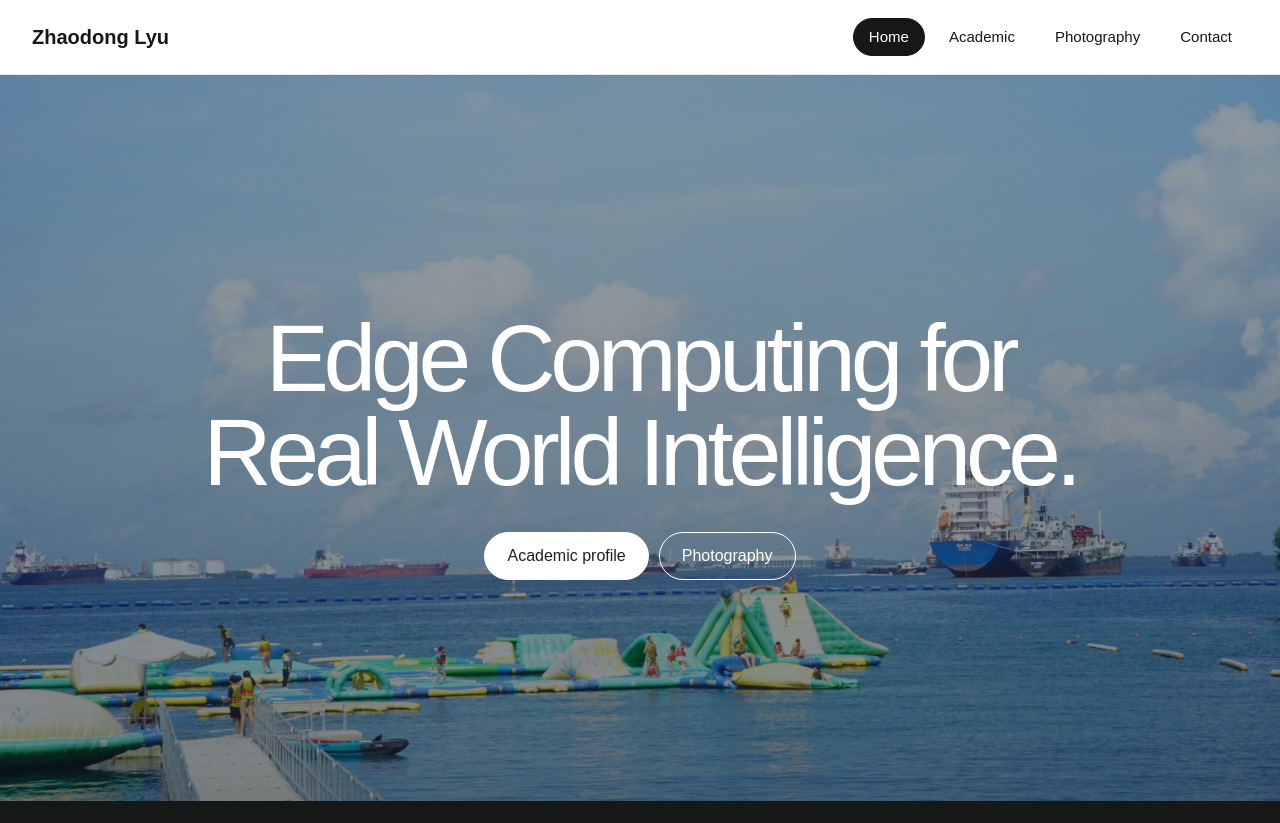
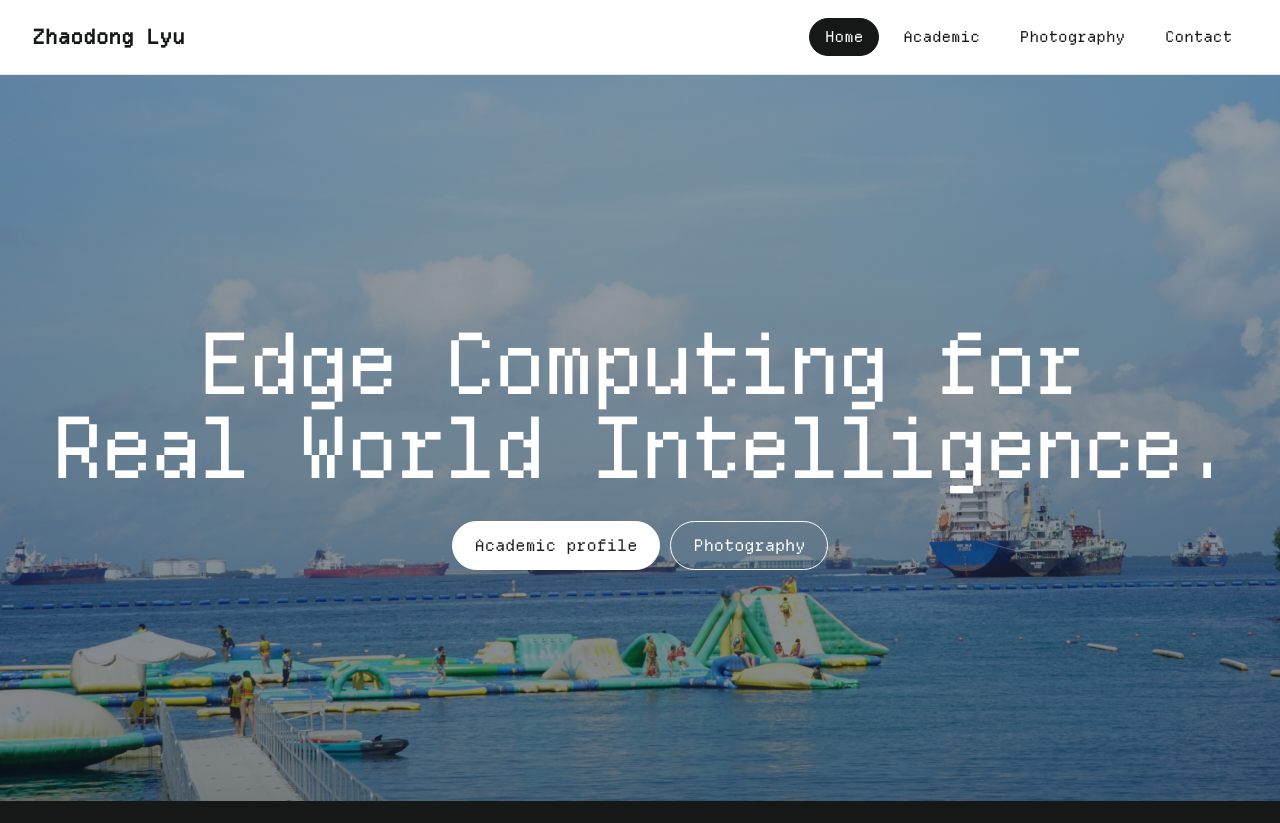
Before and after one commit to ZHAODONG-LYU/zhaodong-lyu.github.io, a plain HTML site: page index.html in a window 1280 px wide. Shown: the top 823 px of the page. Drawn offline with Linux system fonts and the light colour scheme.

Commit message:
Use Departure Mono on the personal site

```diff
--- a/assets/css/style.css
+++ b/assets/css/style.css
@@ -1,3 +1,11 @@
+@font-face {
+    font-family: "Departure Mono";
+    src: url("../fonts/DepartureMono-Regular.woff2") format("woff2");
+    font-weight: 400;
+    font-style: normal;
+    font-display: swap;
+}
+
 * { box-sizing: border-box; margin: 0; padding: 0; }
 
 :root {
@@ -10,7 +18,7 @@
     --accent: #e65f38;
     --accent-deep: #c74725;
     --white: #ffffff;
-    --sans: "HSBI Lausanne", Arial, sans-serif;
+    --sans: "Departure Mono", monospace;
     --max-width: 1240px;
 }
 
@@ -64,7 +72,7 @@ button, select { font-family: inherit; }
     pointer-events: none;
     background: linear-gradient(rgba(16,28,41,.42), rgba(12,23,36,.52)), url("../images/background.png") center / cover;
 }
-.hero-title { margin: 16px 0 32px; font-size: clamp(2.5rem, 7.4vw, 7rem); line-height: .99; font-weight: 400; letter-spacing: -.055em; }
+.hero-title { margin: 16px 0 32px; font-size: clamp(1.2rem, 6.6vw, 6rem); line-height: .99; font-weight: 400; letter-spacing: -.055em; }
 .hero-links { display: flex; justify-content: center; flex-wrap: wrap; gap: 10px; }
 .hero-links a { padding: 10px 22px; border: 1px solid white; border-radius: 100px; color: white; text-decoration: none; }
 .hero-links a:first-child, .hero-links a:hover { background: white; color: #202124; }
@@ -138,7 +146,7 @@ button, select { font-family: inherit; }
 .publication-item .card-kicker, .teaching-item .card-kicker { margin-bottom: 16px; }
 .publication-authors, .publication-venue { margin-top: 14px; color: var(--ink-soft); }
 .publication-abstract { max-width: 760px; margin-top: 14px; }
-.publication-item h4 { max-width: 52ch; }
+.publication-item h4 { max-width: 76ch; font-size: clamp(1.05rem, 1rem + .25vw, 1.2rem); line-height: 1.35; }
 .publication-item h4 a { text-decoration: none; }
 .publication-item h4 a:hover { text-decoration: underline; }
 .publication-venue { margin-top: 4px; }
@@ -219,7 +227,7 @@ button, select { font-family: inherit; }
     .tabs { display: grid; grid-template-columns: repeat(2, 1fr); }
     .tab-btn { min-width: 0; border-bottom: 1px solid var(--line-strong); }
     .card-kicker { margin-bottom: 28px; }
-    .research-item h4, .publication-item h4, .teaching-item h4 { font-size: 1.55rem; }
+    .research-item h4, .teaching-item h4 { font-size: 1.55rem; }
     .filter-group { width: 100%; justify-content: space-between; }
     .filter-group select { min-width: 0; max-width: 62%; }
     .sort-options { gap: 8px; }
--- a/index.html
+++ b/index.html
@@ -5,7 +5,8 @@
     <meta name="viewport" content="width=device-width, initial-scale=1.0">
     <title>Zhaodong Lyu | Personal Website</title>
     <meta name="description" content="Personal website of Zhaodong Lyu, focused on FPGA and GPU acceleration for autonomous driving inference and V2X co-optimization.">
-    <link rel="stylesheet" href="assets/css/style.css?v=20261104-snapshot">
+    <link rel="preload" href="assets/fonts/DepartureMono-Regular.woff2" as="font" type="font/woff2" crossorigin>
+    <link rel="stylesheet" href="assets/css/style.css?v=20261112-departure">
     <link rel="stylesheet" href="https://cdnjs.cloudflare.com/ajax/libs/font-awesome/6.4.0/css/all.min.css">
 </head>
 <body>
```
Also changed, not shown: assets/fonts/DepartureMono-Regular.woff2 (added), 1 other file.
